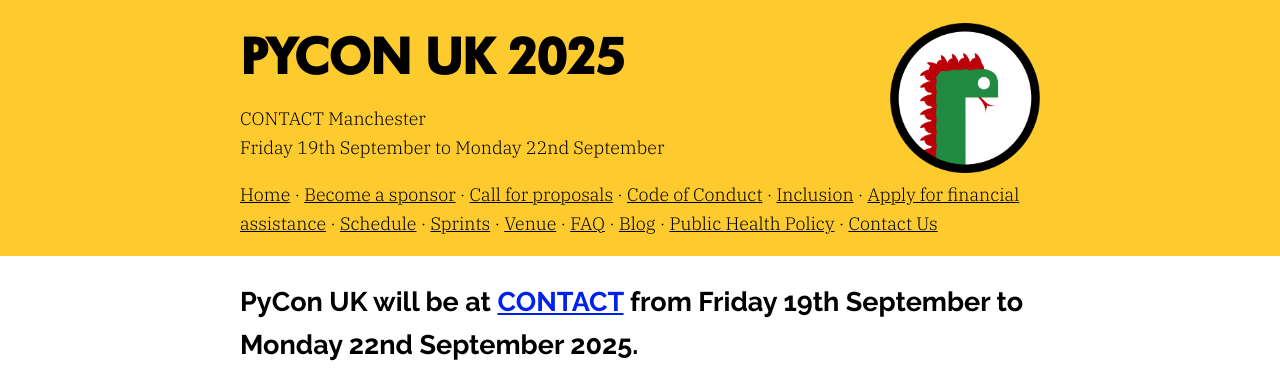
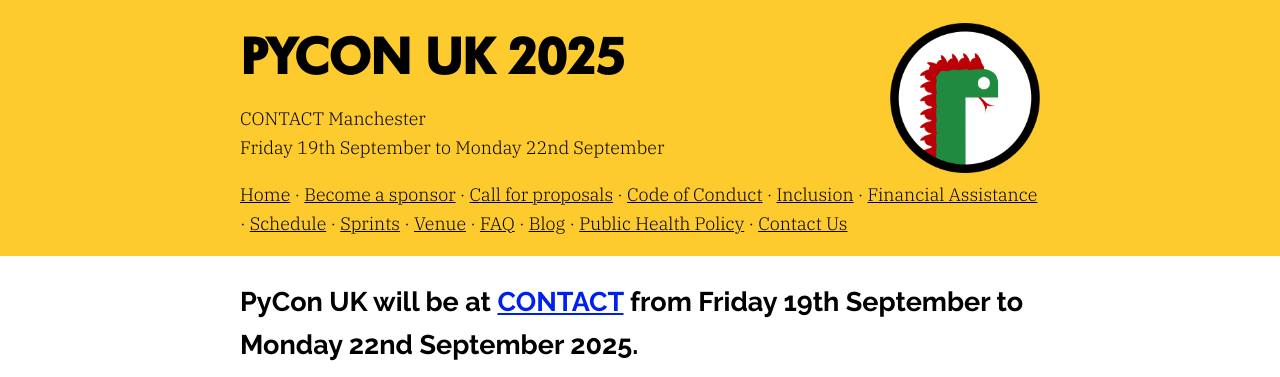
Before and after one commit to gma/2025.pyconuk.org, a Jekyll site: the page built from src/index.md, in a window 1280 px wide. Shown: the top 377 px of the page. Built offline with Jekyll 4.4.1, drawn with Linux system fonts in a browser that asks for light colours.

Commit message:
update to financial assistance link

```diff
--- a/src/_includes/header.html
+++ b/src/_includes/header.html
@@ -48,7 +48,7 @@
         {% if site.show_django_girls == true %}<li><a href="/django-girls/">Django Girls</a></li>{% else %}<!-- Maybe a link to something cool will appear here soon? -->{% endif %}
         <li><a href="/code-of-conduct/">Code of Conduct</a></li>
         <li><a href="/inclusion/">Inclusion</a></li>
-        {% if site.fin_aid_open == true %}<li><a href="/financial-aid-form/">Apply for financial assistance</a></li>{% else %}<!-- financial_assistance_snake? On its way to help! -->{% endif %}
+        {% if site.fin_aid_open == true %}<li><a href="/financial-assistance/">Financial Assistance</a></li>{% else %}<!-- financial_assistance_snake? On its way to help! -->{% endif %}
         <li><a href="/schedule/">Schedule</a></li>
         <li><a href="/sprints/">Sprints</a></li>
         <li><a href="/venue/">Venue</a></li>
```
